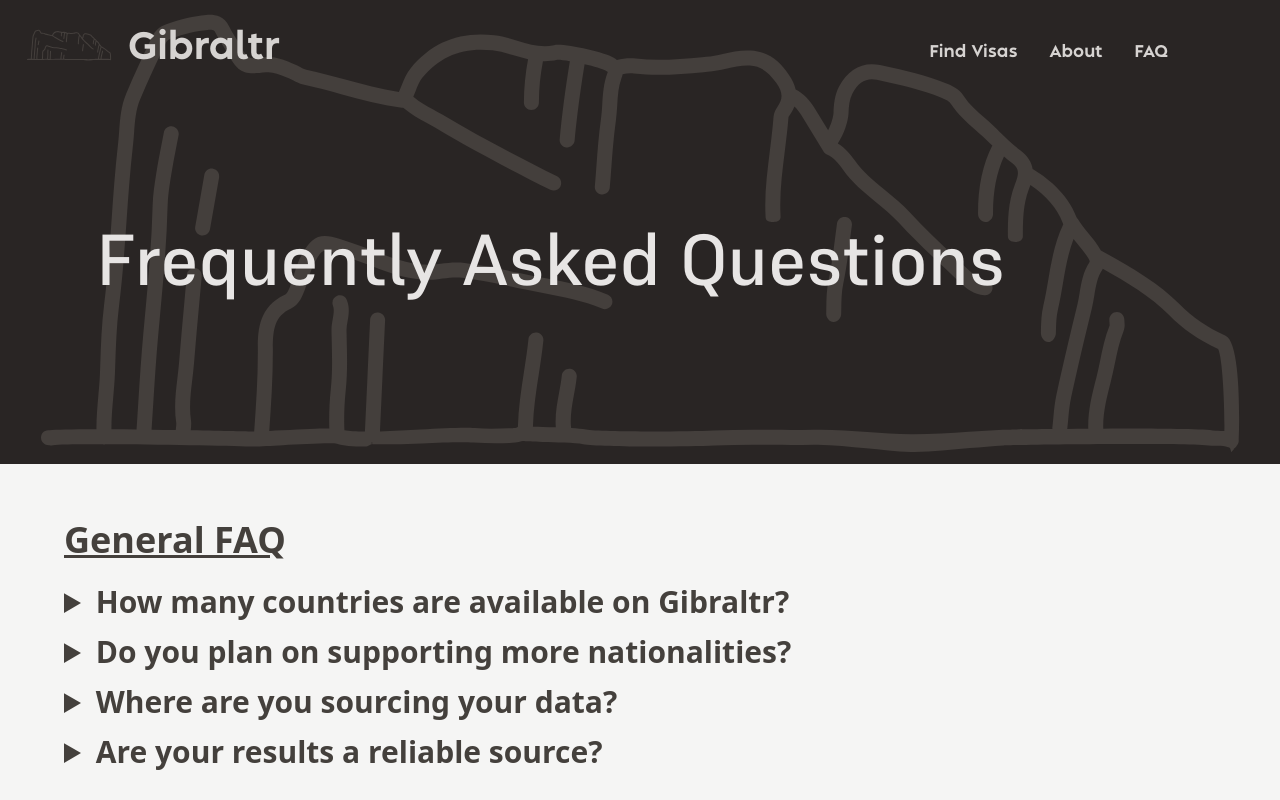
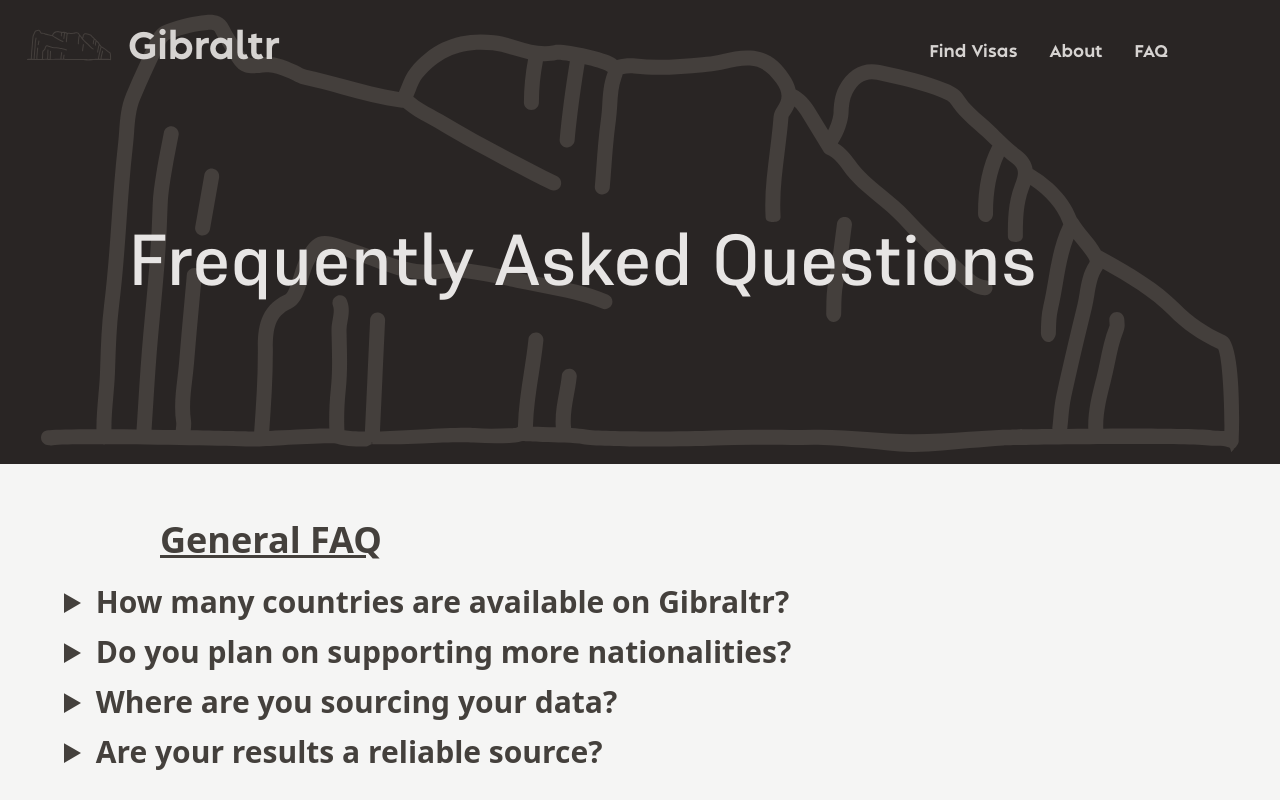
Before and after one commit to tachorzy/Gibraltr, a Next.js app: page /faq in a window 1280 px wide. Shown: the top 800 px of the page. Built offline with nearby package versions, Linux system fonts and the light colour scheme.

Commit message:
Adjusted margins of FAQ page

```diff
--- a/pages/faq.jsx
+++ b/pages/faq.jsx
@@ -95,12 +95,12 @@ export default function Home() {
           </div>
 
           <div className={supremeMedium.className + " bg-[url('/Gibraltar.svg')] flex flex-row h-[29rem] w-screen bg-stone-800 bg-no-repeat bg-right bg-cover"}>
-            <h1 className={"text-stone-200 text-7xl ml-24 pt-56"}>Frequently Asked Questions</h1>
+            <h1 className={"text-stone-200 text-7xl md:pl-32 pl-10 pt-48 md:pt-56"}>Frequently Asked Questions</h1>
           </div>
 
           <div className={"flex-col gap-y-4 mt-14 mb-20"}>
             <section className={"mb-3.5"}>
-                <h2 className={"text-stone-700 text-4xl mt-12 ml-16 mb-6 font-semibold underline"}>General FAQ</h2>
+                <h2 className={"text-stone-700 text-4xl mt-12 md:pl-40 pl-10  mb-6 font-semibold underline"}>General FAQ</h2>
                 <GeneralFAQ></GeneralFAQ>
             </section>
 
```
